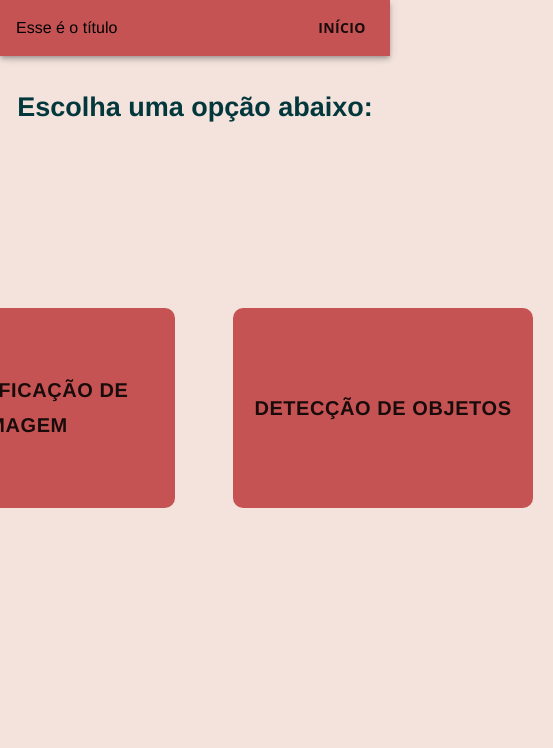
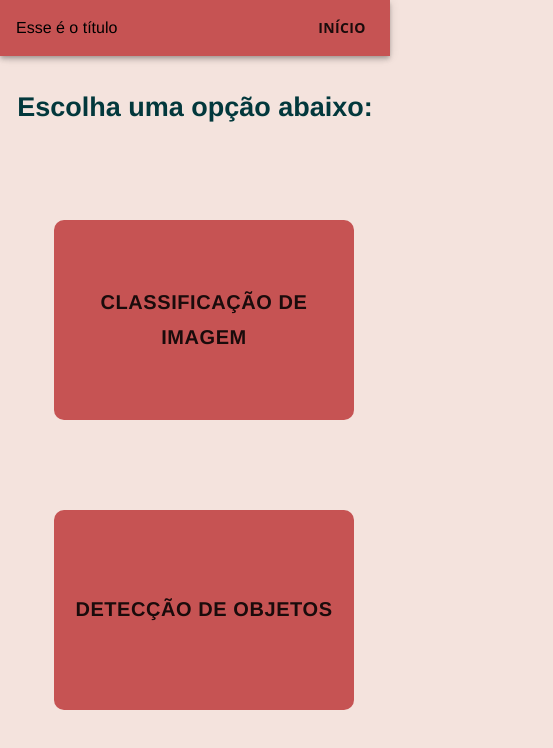
Before and after one commit to logannas/Web-brscan, a React (Create React App) app: page / in a window 390 px wide. Shown: the top 748 px of the page, 553 px wide, since content can reach past the window. Built offline with nearby package versions, Linux system fonts and the light colour scheme.

Commit message:
arrumando responsividade da section

```diff
--- a/src/components/Home/index.js
+++ b/src/components/Home/index.js
@@ -14,7 +14,6 @@ export default function Home(){
             <Sections title="Classificação de Imagem" numero="1"/>
             <Sections title="Detecção de Objetos" numero="2"/>
         </div>
-
     </div>
 
 
--- a/src/components/main.css
+++ b/src/components/main.css
@@ -17,12 +17,13 @@ h1{
 
 .Section{
     text-align: center;
-    display: flex;
+    display: inline-block;
     justify-content: center;
-    width: 100vw;
-    height: 60vh;
-    flex-direction: row;
     align-items: center;
+    margin: auto;
+    width: 100%;
+    margin-top: 5%;
+
 }
 
 .bnt{
@@ -30,6 +31,7 @@ h1{
    margin-top: 50px;
    vertical-align: middle;
    display:inline-block;
+   justify-content: center;
 }
 
 .efeito{
```
